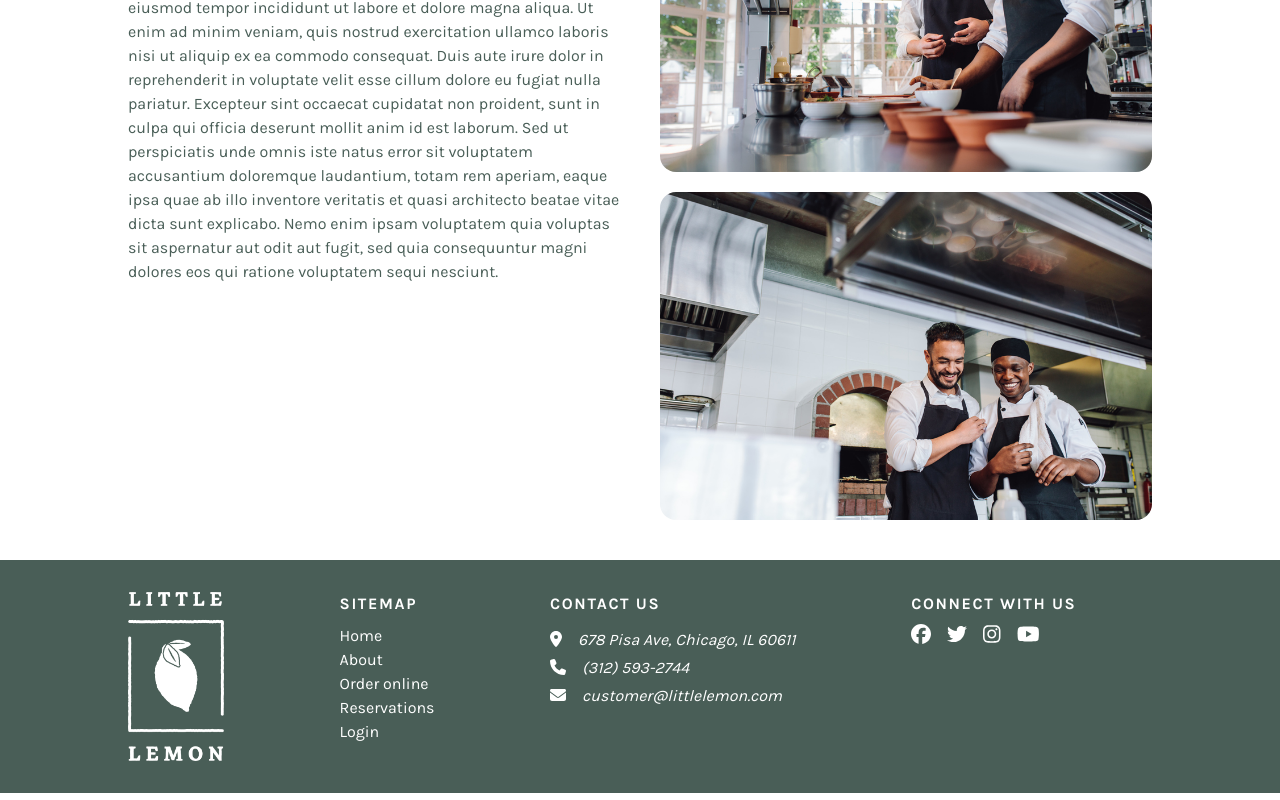
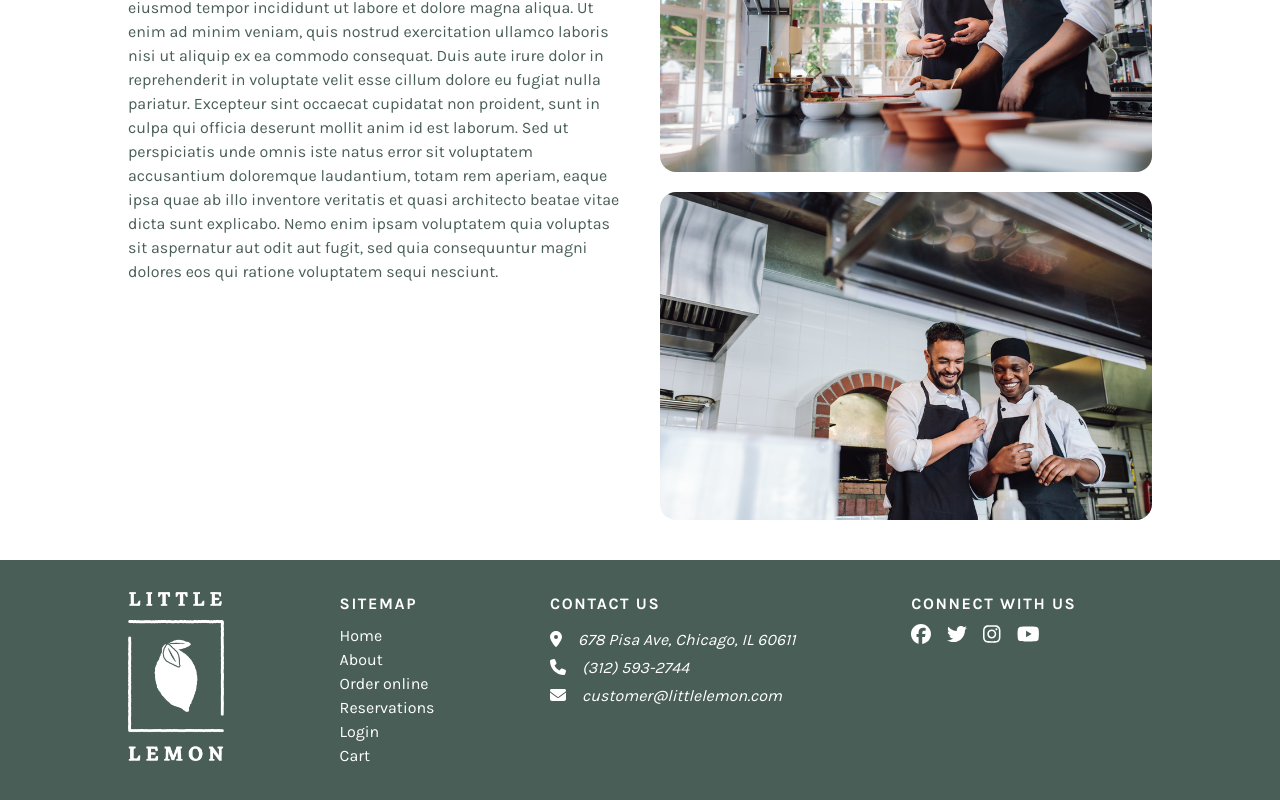
Before and after one commit to David-Werth/little-lemon, a Next.js app: page / in a window 1280 px wide. Shown: the part 1866-2666 px from the top of the page. Built offline with nearby package versions, Linux system fonts and the light colour scheme; a web font is replaced by a local one.

Commit message:
added cart link to footer

```diff
--- a/components/shared/Footer.jsx
+++ b/components/shared/Footer.jsx
@@ -29,6 +29,7 @@ const Footer = () => {
 						<Link href="/order">Order online</Link>
 						<Link href="/reservations">Reservations</Link>
 						<Link href="/login">Login</Link>
+						<Link href="/order/cart">Cart</Link>
 					</ul>
 				</nav>
 				<div className="flex flex-col gap-1">
```
